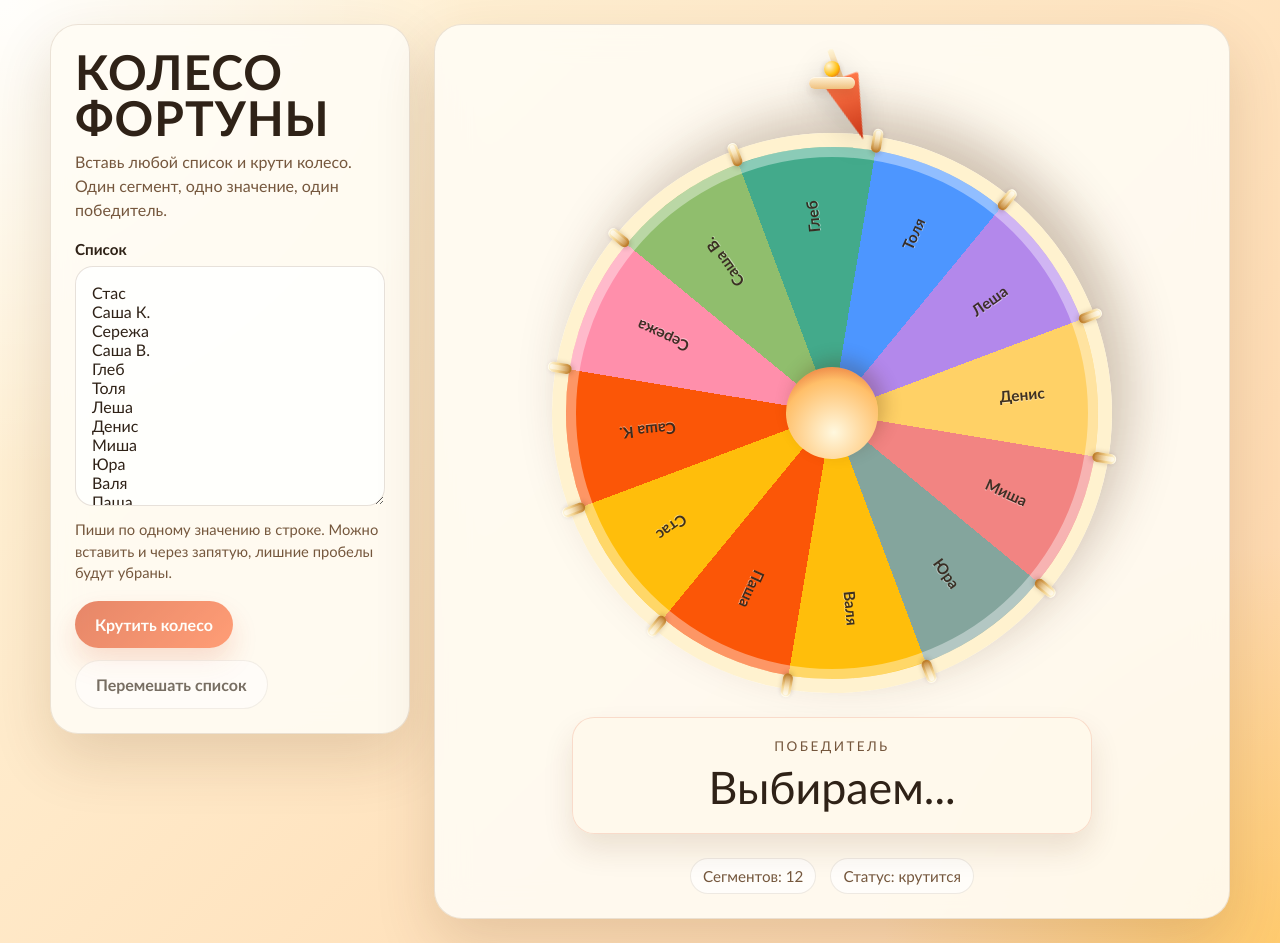
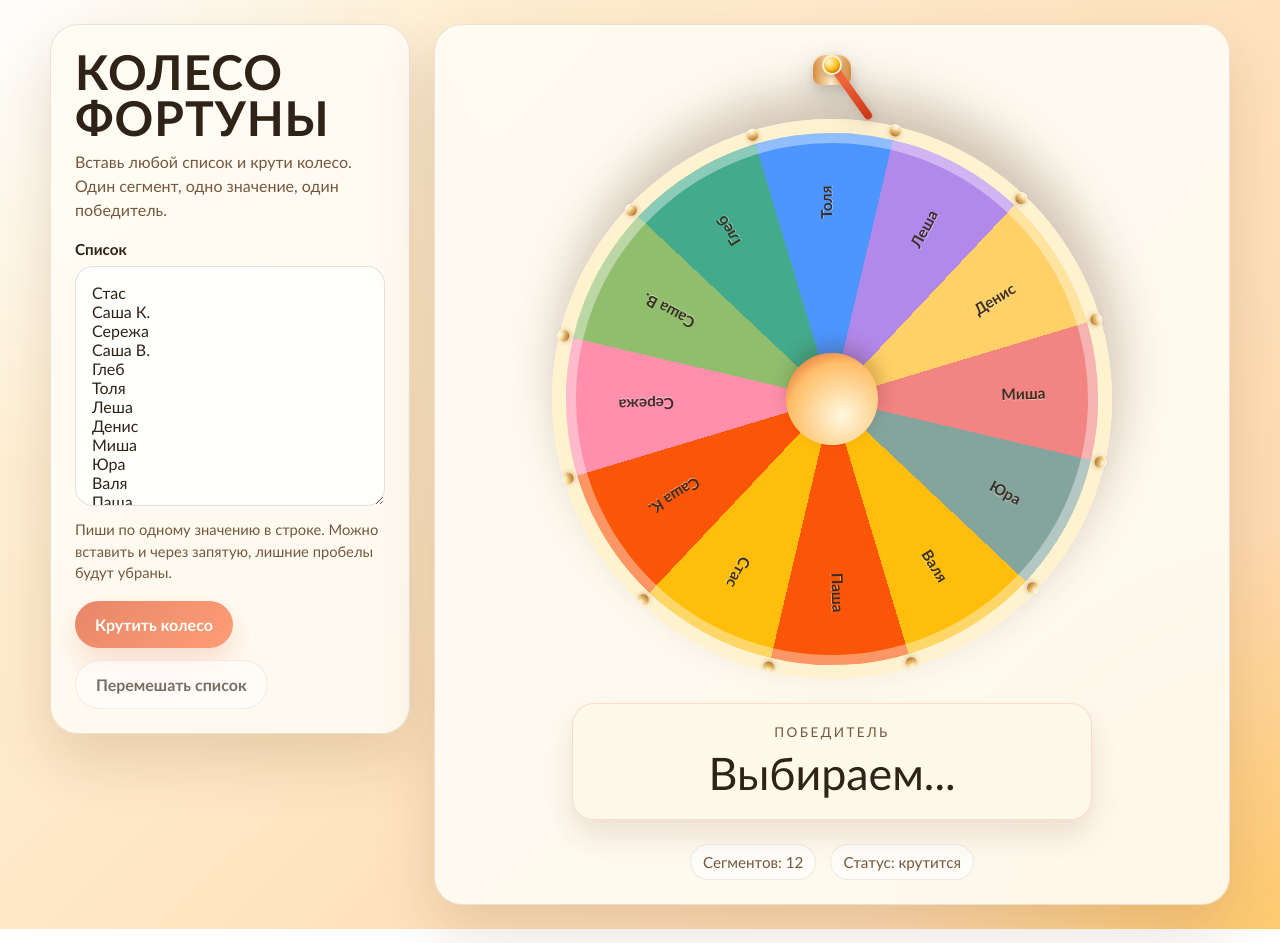
Before and after one commit to shaxraman/the-wheel-of-fortune, a plain HTML site: page index.html in a window 1280 px wide. Both pictures are taken after a click on the button "Крутить колесо". Drawn offline with Linux system fonts and the light colour scheme.

Commit message:
Доработки физики

```diff
--- a/index.html
+++ b/index.html
@@ -158,10 +158,10 @@
 
     .pointer {
       position: relative;
-      width: 54px;
-      height: 118px;
+      width: 60px;
+      height: 106px;
       z-index: 3;
-      margin-bottom: -58px;
+      margin-bottom: -60px;
       display: grid;
       place-items: start center;
       filter: drop-shadow(0 10px 14px rgba(0, 0, 0, 0.16));
@@ -169,32 +169,34 @@
 
     .pointer-flag {
       position: relative;
-      width: 38px;
-      height: 96px;
-      transform-origin: 50% 6px;
-      transform: rotate(7deg);
+      z-index: 2;
+      width: 30px;
+      height: 82px;
+      transform-origin: 50% 16px;
+      transform: rotate(0deg);
+      will-change: transform;
     }
 
     .pointer-flag::before {
+      display: none;
       content: "";
       position: absolute;
-      left: 16px;
-      top: 0;
-      width: 6px;
-      height: 34px;
+      left: 13px;
+      top: 12px;
+      width: 4px;
+      height: 23px;
       border-radius: 999px;
-      background: linear-gradient(180deg, #fff5d6, #eab676);
+      background: linear-gradient(90deg, #b66a20, #fff1c8 45%, #c47b2b);
       box-shadow: inset 0 -1px 0 rgba(82, 45, 10, 0.2);
     }
 
     .pointer-flag::after {
       content: "";
       position: absolute;
-      left: 0;
-      top: 30px;
-      width: 38px;
+      left: 11px;
+      top: 16px;
+      width: 8px;
       height: 66px;
-      clip-path: polygon(50% 100%, 0 0, 100% 0);
       border-radius: 4px;
       background: linear-gradient(180deg, #ff7849, #c93516);
       box-shadow:
@@ -204,28 +206,31 @@
 
     .pointer-hub {
       position: absolute;
-      top: 12px;
+      z-index: 3;
+      top: 6px;
       left: 50%;
-      width: 16px;
-      height: 16px;
+      width: 20px;
+      height: 20px;
       transform: translateX(-50%);
       border-radius: 50%;
       background: radial-gradient(circle at 30% 30%, #fff6dc, #ffbe0b 58%, #d9481f 100%);
-      box-shadow: 0 2px 6px rgba(61, 27, 3, 0.24);
+      border: 2px solid #fff2cf;
+      box-shadow: 0 2px 6px rgba(61, 27, 3, 0.24), inset 0 -2px 2px rgba(116, 42, 4, 0.25);
     }
 
     .pointer-base {
       position: absolute;
-      top: 28px;
+      z-index: 1;
+      top: 5px;
       left: 50%;
-      width: 46px;
-      height: 12px;
+      width: 38px;
+      height: 31px;
       transform: translateX(-50%);
-      border-radius: 999px;
-      background: linear-gradient(180deg, #fff1d4, #efc07d);
+      border-radius: 14px 14px 8px 8px;
+      background: linear-gradient(90deg, #d78a39, #fff0cb 48%, #d78a39);
       box-shadow:
         inset 0 1px 0 rgba(255, 255, 255, 0.55),
-        0 5px 10px rgba(72, 33, 4, 0.12);
+        0 4px 8px rgba(72, 33, 4, 0.12);
     }
 
     .wheel-wrap {
@@ -300,8 +305,8 @@
       position: absolute;
       left: 50%;
       top: 50%;
-      width: 10px;
-      height: 24px;
+      width: 12px;
+      height: 12px;
       border-radius: 999px;
       background: linear-gradient(180deg, #fff9e1 0%, #f3d38f 42%, #b87421 100%);
       box-shadow:
@@ -316,7 +321,7 @@
       left: 50%;
       top: 2px;
       width: 5px;
-      height: 20px;
+      height: 5px;
       transform: translateX(-50%);
       border-radius: 999px;
       background: linear-gradient(180deg, rgba(255, 255, 255, 0.9), rgba(255, 255, 255, 0.08));
@@ -555,17 +560,16 @@
     let currentNames = [];
     let currentRotation = 0;
     let displayedRotation = 0;
-    let spinTimeout = null;
     let confettiTimeout = null;
     let celebrationTimeout = null;
     let spinning = false;
     let animationFrameId = null;
-    let lastTickIndex = null;
-    let flagAnimation = null;
-    let flagAnimationUntil = 0;
+    let pointerAngle = 0;
+    let pointerVelocity = 0;
+    let contactGeometry = { radius: 276, pivotHeight: 334 };
     const STORAGE_KEY = "fortune-wheel:names";
-    const SPIN_DURATION = 5800;
-    const FLAG_REST_ANGLE = 7;
+    const SPIN_DURATION = 6000;
+    const FLAG_REST_ANGLE = 0;
 
     const palette = [
       "#ffbe0b",
@@ -631,11 +635,10 @@
       return Math.random();
     }
 
-    function getWinnerIndex(rotation, count) {
+    function getWinnerIndex(rotation, count, pointerBearing = 0) {
       const step = 360 / count;
-      const normalized = ((rotation % 360) + 360) % 360;
-      const pointerAngle = (360 - normalized) % 360;
-      return Math.floor(pointerAngle / step) % count;
+      const sectorAngle = ((pointerBearing - rotation) % 360 + 360) % 360;
+      return Math.floor(sectorAngle / step) % count;
     }
 
     function showWinnerFlash(index, count) {
@@ -689,25 +692,47 @@
       }, 1600);
     }
 
-    function triggerPointerTick() {
-      if (flagAnimation) {
-        flagAnimation.cancel();
+    function updatePointerContact(rotation, count, dt = 1 / 240) {
+      const step = 360 / count;
+      const { radius, pivotHeight } = contactGeometry;
+      const length = 62; // Pivot to the centre of the rounded tongue tip.
+      const clearance = 10; // 6px pin radius + 4px tongue radius.
+      const previousAngle = pointerAngle;
+      pointerVelocity += (-180 * pointerAngle - 19 * pointerVelocity) * dt;
+      pointerAngle = Math.max(0, pointerAngle + pointerVelocity * dt);
+      let constraint = 0;
+      for (let index = 0; index < count; index += 1) {
+        const a = (index * step + rotation) * Math.PI / 180;
+        const x = radius * Math.sin(a);
+        const y = pivotHeight - radius * Math.cos(a);
+        const distance = Math.hypot(x, y);
+        if (distance >= length + clearance || y <= 0) continue;
+        // Circle against a capsule: side tangency, then rounded-tip contact.
+        const halfAngle = distance <= Math.hypot(length, clearance)
+          ? Math.asin(Math.min(1, clearance / distance))
+          : Math.acos(Math.max(-1, Math.min(1,
+              (distance * distance + length * length - clearance * clearance) /
+              (2 * distance * length))));
+        const direction = Math.atan2(x, y);
+        const nearEdge = direction - halfAngle;
+        const edge = direction + halfAngle;
+        // Only constrain a tongue that intersects the pin or returns onto it.
+        // A nearby pin to its right must not lift it across an empty gap.
+        if (edge > 0 && Math.max(previousAngle, pointerAngle) >= nearEdge &&
+            pointerAngle <= edge) {
+          constraint = Math.max(constraint, edge);
+        }
       }
-
-      flagAnimationUntil = performance.now() + 210;
-
-      flagAnimation = pointerFlag.animate(
-        [
-          { transform: `rotate(${FLAG_REST_ANGLE}deg)` },
-          { transform: "rotate(-24deg)", offset: 0.38 },
-          { transform: "rotate(14deg)", offset: 0.72 },
-          { transform: `rotate(${FLAG_REST_ANGLE}deg)` }
-        ],
-        {
-          duration: 210,
-          easing: "cubic-bezier(0.2, 0.9, 0.28, 1)"
-        }
-      );
+      // The spring only returns the released tongue; a pin is a solid stop.
+      if (pointerAngle < constraint) {
+        pointerAngle = constraint;
+        pointerVelocity = 0;
+      }
+      if (constraint === 0 && pointerAngle < 0.0001 && Math.abs(pointerVelocity) < 0.001) {
+        pointerAngle = 0;
+        pointerVelocity = 0;
+      }
+      pointerFlag.style.transform = `rotate(${-pointerAngle * 180 / Math.PI}deg)`;
     }
 
     function stopSpinAnimation(resetFlag = false) {
@@ -715,72 +740,61 @@
         cancelAnimationFrame(animationFrameId);
         animationFrameId = null;
       }
-      if (flagAnimation) {
-        const computedTransform = getComputedStyle(pointerFlag).transform;
-        flagAnimation.cancel();
-        flagAnimation = null;
-        if (!resetFlag && computedTransform && computedTransform !== "none") {
-          pointerFlag.style.transform = computedTransform;
-        }
-      }
       if (resetFlag) {
+        pointerAngle = FLAG_REST_ANGLE;
+        pointerVelocity = 0;
         pointerFlag.style.transform = `rotate(${FLAG_REST_ANGLE}deg)`;
       }
-      lastTickIndex = null;
     }
 
-    function easeOutCubic(value) {
-      return 1 - Math.pow(1 - value, 3);
+    function spinProgress(value) {
+      // Accelerate into a short, confident coast, then brake with increasing
+      // resistance. The areas are normalized so the wheel still lands exactly
+      // on the selected segment.
+      const accelerateUntil = 0.16;
+      const coastUntil = 0.33;
+      // Smoothstep-shaped braking has zero acceleration at both ends: it
+      // eases into friction and eases out into the final resting position,
+      // unlike a simple easing curve that visibly snaps at the finish.
+      const normalization = 0.5 * accelerateUntil + (coastUntil - accelerateUntil) +
+        0.5 * (1 - coastUntil);
+
+      if (value < accelerateUntil) {
+        return (value * value / (2 * accelerateUntil)) / normalization;
+      }
+      if (value < coastUntil) {
+        return (0.5 * accelerateUntil + value - accelerateUntil) / normalization;
+      }
+
+      const brakingProgress = (value - coastUntil) / (1 - coastUntil);
+      const brakingDistance = brakingProgress - Math.pow(brakingProgress, 3) +
+        0.5 * Math.pow(brakingProgress, 4);
+      return (0.5 * accelerateUntil + (coastUntil - accelerateUntil) +
+        (1 - coastUntil) * brakingDistance) / normalization;
     }
 
-    function getTickIndex(rotation, count) {
-      if (count < 1) {
-        return 0;
-      }
-      const step = 360 / count;
-      const normalized = ((rotation % 360) + 360) % 360;
-      return Math.floor(normalized / step);
-    }
-
-    function updatePointerDrag(rotation, count, now) {
-      if (count < 1 || now < flagAnimationUntil) {
-        return;
-      }
-
-      const step = 360 / count;
-      const normalized = ((rotation % 360) + 360) % 360;
-      const phase = (normalized % step) / step;
-      const dragStart = 0.82;
-
-      if (phase < dragStart) {
-        pointerFlag.style.transform = `rotate(${FLAG_REST_ANGLE}deg)`;
-        return;
-      }
-
-      const local = (phase - dragStart) / (1 - dragStart);
-      const draggedAngle = FLAG_REST_ANGLE + local * -18;
-      pointerFlag.style.transform = `rotate(${draggedAngle}deg)`;
-    }
-
-    function animateSpin(fromRotation, toRotation, count) {
-      stopSpinAnimation(true);
+    function animateSpin(fromRotation, toRotation, count, onComplete) {
+      stopSpinAnimation();
       const startedAt = performance.now();
-      lastTickIndex = getTickIndex(fromRotation, count);
+      let previousElapsed = 0;
 
       function frame(now) {
-        const progress = Math.min((now - startedAt) / SPIN_DURATION, 1);
-        const eased = easeOutCubic(progress);
+        const elapsed = now - startedAt;
+        const progress = Math.min(elapsed / SPIN_DURATION, 1);
+        const eased = spinProgress(progress);
         displayedRotation = fromRotation + (toRotation - fromRotation) * eased;
         rotor.style.transform = `rotate(${displayedRotation}deg)`;
-        updatePointerDrag(displayedRotation, count, now);
+        const begin = Math.max(previousElapsed, elapsed - 100);
+        const steps = Math.max(1, Math.ceil((elapsed - begin) / 4));
+        for (let i = 1; i <= steps; i += 1) {
+          const t = begin + (elapsed - begin) * i / steps;
+          const rotation = fromRotation + (toRotation - fromRotation) *
+            spinProgress(Math.min(t / SPIN_DURATION, 1));
+          updatePointerContact(rotation, count, (elapsed - begin) / steps / 1000);
+        }
+        previousElapsed = elapsed;
 
-        const tickIndex = getTickIndex(displayedRotation, count);
-        if (tickIndex !== lastTickIndex) {
-          triggerPointerTick();
-          lastTickIndex = tickIndex;
-        }
-
-        if (progress < 1) {
+        if (elapsed < SPIN_DURATION + 700) {
           animationFrameId = requestAnimationFrame(frame);
           return;
         }
@@ -788,6 +802,7 @@
         displayedRotation = toRotation;
         rotor.style.transform = `rotate(${toRotation}deg)`;
         animationFrameId = null;
+        onComplete();
       }
 
       animationFrameId = requestAnimationFrame(frame);
@@ -822,8 +837,11 @@
       currentNames.forEach((_, index) => {
         const peg = document.createElement("div");
         peg.className = "peg";
-        const angle = index * step - 90;
-        peg.style.transform = `translate(-50%, -50%) rotate(${angle}deg) translateY(-276px)`;
+        // conic-gradient starts at 12 o'clock, so the first peg must use the
+        // same zero angle as the first name segment.
+        const angle = index * step;
+        peg.dataset.angle = angle;
+        peg.style.transform = `translate(-50%, -50%) rotate(${angle}deg) translateY(${-contactGeometry.radius}px)`;
         pegRing.appendChild(peg);
       });
 
@@ -844,8 +862,29 @@
       }
     }
 
-    function getWinner(rotation, names) {
-      return names[getWinnerIndex(rotation, names.length)];
+    function measureContactGeometry() {
+      const wrap = document.querySelector('.wheel-wrap').getBoundingClientRect();
+      const mount = document.querySelector('.pointer').getBoundingClientRect();
+      const radius = wrap.width / 2 - 4;
+      contactGeometry = {
+        radius,
+        pivotHeight: wrap.top + wrap.height / 2 - (mount.top + 16)
+      };
+      pegRing.querySelectorAll('.peg').forEach(peg => {
+        peg.style.transform = `translate(-50%, -50%) rotate(${peg.dataset.angle}deg) translateY(${-radius}px)`;
+      });
+      if (!spinning && currentNames.length > 1) {
+        for (let i = 0; i < 180; i += 1) updatePointerContact(currentRotation, currentNames.length);
+      }
+    }
+    new ResizeObserver(measureContactGeometry).observe(document.querySelector('.wheel-wrap'));
+
+    function getPointerBearing() {
+      // Visible tip, in wheel-centred coordinates (clockwise from 12 o'clock).
+      const tipLength = 66;
+      const x = tipLength * Math.sin(pointerAngle);
+      const up = contactGeometry.pivotHeight - tipLength * Math.cos(pointerAngle);
+      return Math.atan2(x, up) * 180 / Math.PI;
     }
 
     function spinWheel() {
@@ -862,26 +901,32 @@
       winnerName.textContent = "Выбираем...";
       spinBtn.disabled = true;
       shuffleBtn.disabled = true;
+      textarea.disabled = true;
 
-      const extraTurns = 6 + Math.floor(randomFloat() * 5);
-      const randomOffset = randomFloat() * 360;
+      const extraTurns = 8 + Math.floor(randomFloat() * 4);
+      const winnerIndex = Math.floor(randomFloat() * currentNames.length);
+      const step = 360 / currentNames.length;
+      // Allow the whole sector: only an actual pin contact can hold the tongue.
+      const landingPhase = randomFloat();
+      const targetAngleAtPointer = (winnerIndex + landingPhase) * step;
+      const targetNormalizedRotation = (360 - targetAngleAtPointer) % 360;
       const startRotation = currentRotation;
-      currentRotation += extraTurns * 360 + randomOffset;
+      const currentNormalizedRotation = ((currentRotation % 360) + 360) % 360;
+      const alignmentTurn = (targetNormalizedRotation - currentNormalizedRotation + 360) % 360;
+      currentRotation += extraTurns * 360 + alignmentTurn;
 
-      animateSpin(startRotation, currentRotation, currentNames.length);
-
-      clearTimeout(spinTimeout);
-      spinTimeout = setTimeout(() => {
-        const winnerIndex = getWinnerIndex(currentRotation, currentNames.length);
-        const winner = getWinner(currentRotation, currentNames);
+      measureContactGeometry();
+      animateSpin(startRotation, currentRotation, currentNames.length, () => {
+        const winnerIndex = getWinnerIndex(currentRotation, currentNames.length, getPointerBearing());
+        const winner = currentNames[winnerIndex];
         winnerName.textContent = winner;
         celebrateWinner(winnerIndex, winner);
         statusValue.textContent = "остановлено";
         spinning = false;
         spinBtn.disabled = false;
         shuffleBtn.disabled = false;
-        stopSpinAnimation();
-      }, SPIN_DURATION + 100);
+        textarea.disabled = false;
+      });
     }
 
     textarea.addEventListener("input", () => {
```
